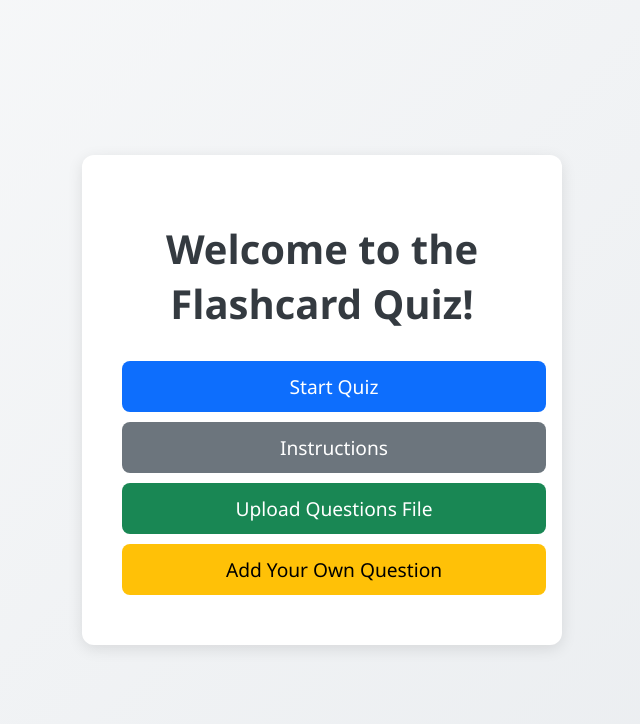
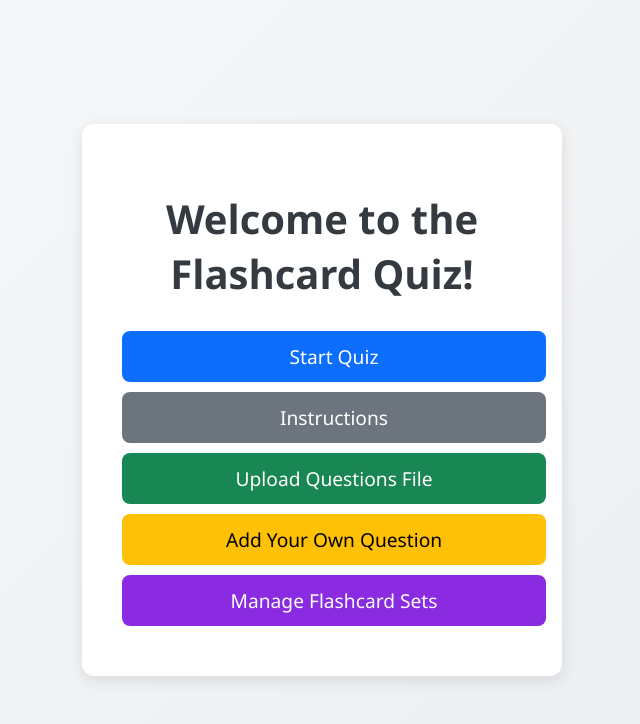
Before and after one commit to Kimheat65/Flashcard-Tool-, a Flask app: page / in a window 1280 px wide. Shown: the top 724 px of the page, without its empty margins (318-958 px from the left). Run offline with Flask 3, Linux system fonts and the light colour scheme.

Commit message:
commit draft

```diff
--- a/app.py
+++ b/app.py
@@ -142,20 +142,61 @@ def custom_question():
 def add_question():
     return render_template('add_question.html')
 
-
-
 @app.route("/save_question", methods=["POST"])
 def save_question():
     question = request.form["question"]
     answer = request.form["answer"]
 
-    # Save to file (or database)
-    manual_question = {"question": question, "answer": answer}
+    set_name = session.get("current_set")
+    if not set_name:
+        return redirect("/")   # no set selected
 
-    with open("manual_questions.json", "a") as f:
-        f.write(json.dumps(manual_question) + "\n")
+    file_path = f"flashcard_sets/{set_name}.json"
 
-    return redirect("/")
+    # Load existing data
+    if os.path.exists(file_path):
+        with open(file_path, "r") as f:
+            data = json.load(f)
+    else:
+        data = []
+
+    # Add new question
+    data.append({"question": question, "answer": answer})
+
+    # Save back to file
+    with open(file_path, "w") as f:
+        json.dump(data, f, indent=4)
+
+    return redirect("/add_question")
+
+
+@app.route("/select_set", methods=["GET", "POST"])
+def select_set():
+    # Ensure folder exists
+    if not os.path.exists("flashcard_sets"):
+        os.makedirs("flashcard_sets")
+
+    if request.method == "POST":
+        selected = request.form.get("set_name")
+        new_set = request.form.get("new_set_name")
+
+        if new_set:
+            selected = new_set
+            open(f"flashcard_sets/{selected}.json", "w").write("[]")
+
+        session["current_set"] = selected
+        return redirect("/add")
+
+    # For GET request → load sets
+    sets = os.listdir("flashcard_sets")
+    sets = [s.replace(".json", "") for s in sets]
+    return render_template("select_set.html", sets=sets)
+
+
+@app.route("/choose_set")
+def choose_set():
+    sets = [f.replace(".json", "") for f in os.listdir("flashcard_sets") if f.endswith(".json")]
+    return render_template("select_set.html", sets=sets)
 
 if __name__ == '__main__':
     app.run(debug=True)
--- a/manual_questions.json
+++ b/manual_questions.json
@@ -1 +1,2 @@
 {"question": "When was Babson College founded?", "answer": "1919"}
+{"question": "When was Babson founded? ", "answer": "1919"}
--- a/templates/index.html
+++ b/templates/index.html
@@ -43,16 +43,22 @@
         .btn-secondary { background-color: #6c757d; color: white; }
         .btn-success { background-color: #198754; color: white; }
         .btn-warning { background-color: #ffc107; color: black; }
+        .btn-purple { background-color: #8a2be2;   color: white;}
+
     </style>
 </head>
 <body>
     <div class="container">
         <h1>Welcome to the Flashcard Quiz!</h1>
 
-        <a class="btn btn-primary" href="{{ url_for('start_quiz') }}">Start Quiz</a>
-        <a class="btn btn-secondary" href="{{ url_for('instructions') }}">Instructions</a>
-        <a class="btn btn-success" href="{{ url_for('upload') }}">Upload Questions File</a>
-        <a class="btn btn-warning" href="{{ url_for('add_question') }}">Add Your Own Question</a>
+    <a class="btn btn-primary" href="{{ url_for('start_quiz') }}">Start Quiz</a>
+    <a class="btn btn-secondary" href="{{ url_for('instructions') }}">Instructions</a>
+    <a class="btn btn-success" href="{{ url_for('upload') }}">Upload Questions File</a>
+    <a class="btn btn-warning" href="{{ url_for('add_question') }}">Add Your Own Question</a>
+    <a class="btn btn-purple" href="{{ url_for('select_set') }}">Manage Flashcard Sets</a>
+
+
+
     </div>
 </body>
 </html>
```
Also changed, not shown: templates/select_set.html (added, +19 -0 lines).
